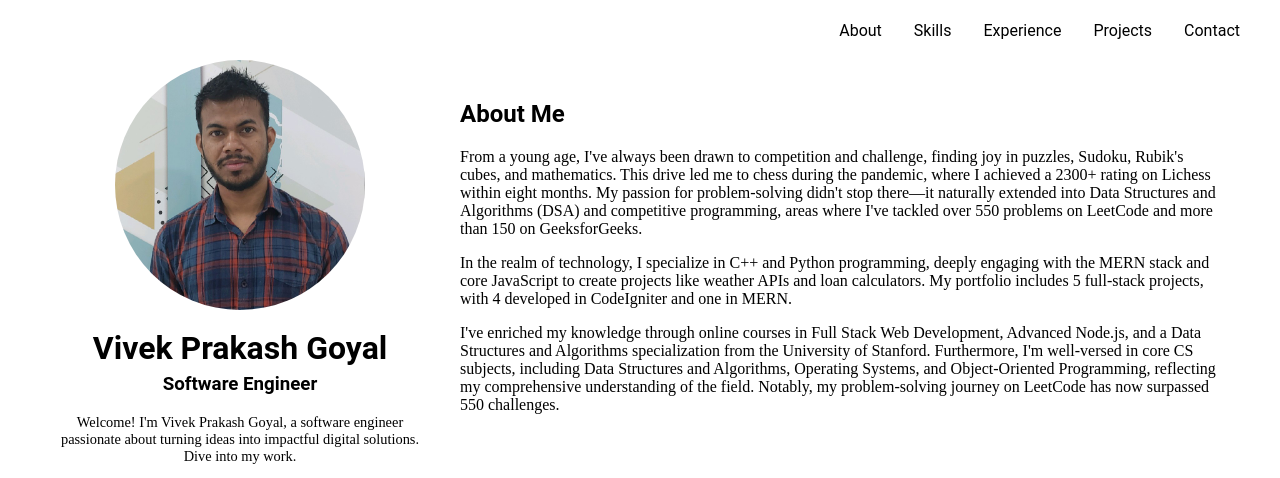
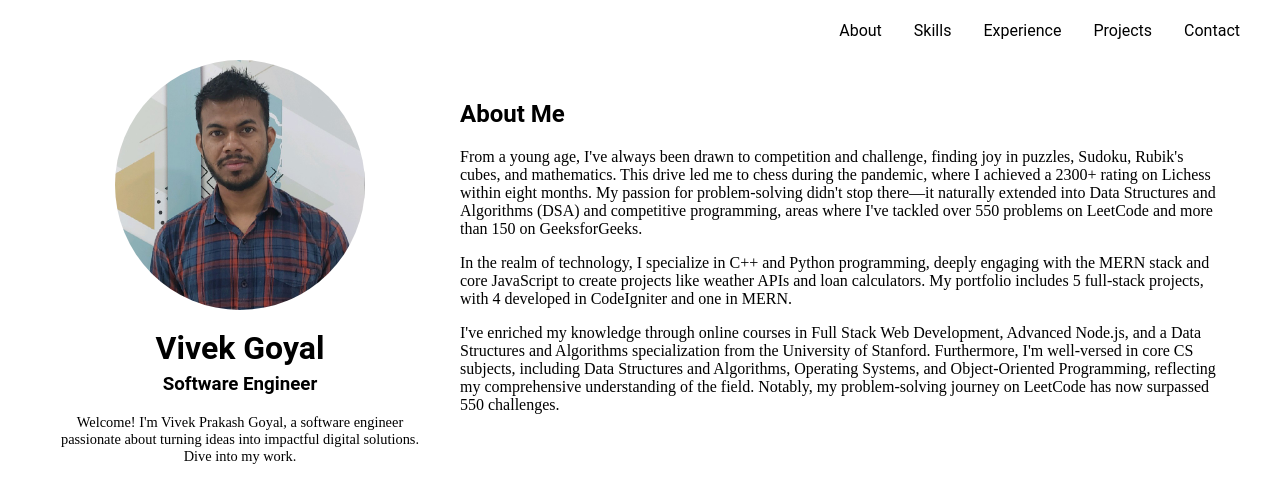
Before and after one commit to rcivivek/rcivivek.github.io, a plain HTML site: page index.html in a window 1280 px wide. Shown: the top 478 px of the page. Drawn offline with Linux system fonts and the light colour scheme.

Commit message:
Update index.html

```diff
--- a/index.html
+++ b/index.html
@@ -30,7 +30,7 @@
         "
           alt="Vivek Goyal Image"
         />
-        <h1>Vivek Prakash Goyal</h1>
+        <h1>Vivek Goyal</h1>
         <h3>Software Engineer</h3>
         <p>
           Welcome! I'm Vivek Prakash Goyal, a software engineer passionate about
```
